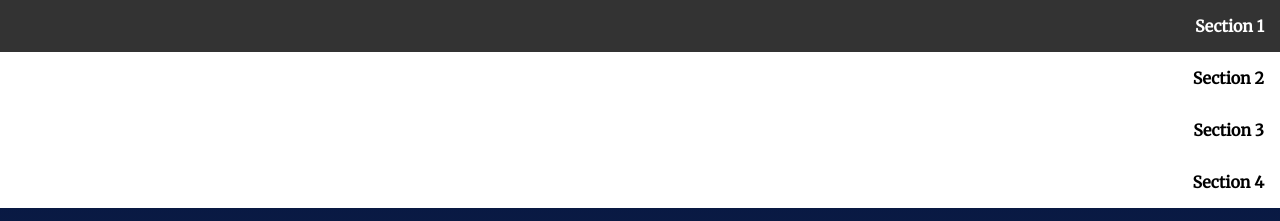
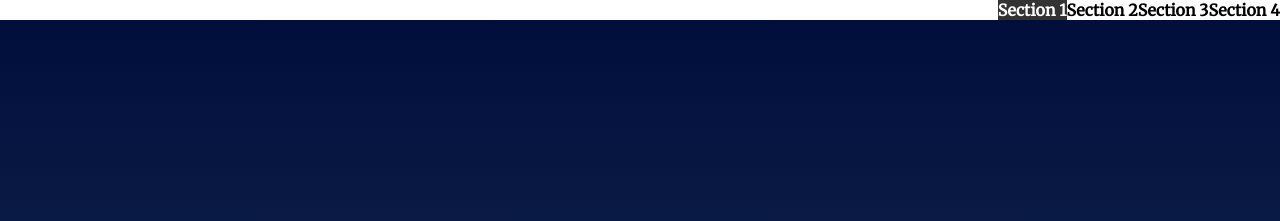
Before and after one commit to Sarahamam/Udacity, a plain HTML site: page landing-page/index.html in a window 1280 px wide. Shown: the top 221 px of the page. Drawn offline with Linux system fonts and the light colour scheme.

Commit message:
Update styles.css

```diff
--- a/landing-page/css/styles.css
+++ b/landing-page/css/styles.css
@@ -75,8 +75,6 @@ section {
 }
 
 .navbar__menu .menu__link {
-    display: block;
-    padding: 1em;
     font-weight: bold;
     text-decoration: none;
     color: #000;
```
